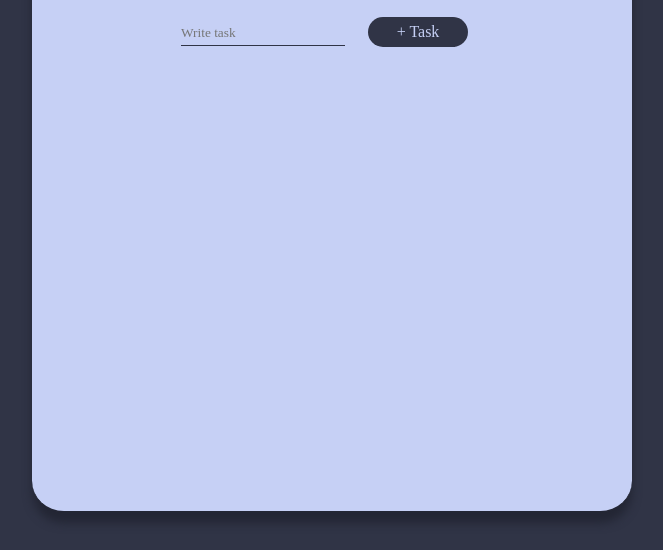
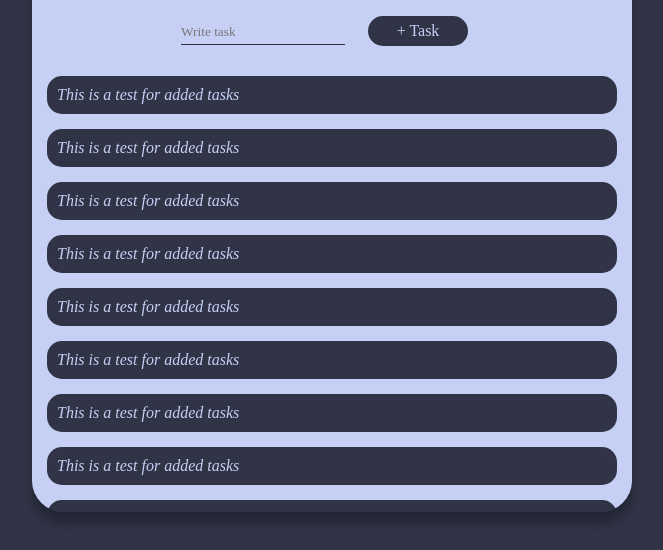
Before and after one commit to Nuggxt/PomoNugget, a plain HTML site: page index.html in a window 1280 px wide. Shown: the part 642-1192 px from the top of the page, without its empty margins (308-971 px from the left). Drawn offline with Linux system fonts and the light colour scheme; a web font is replaced by a local one.

Commit message:
small UI testing update
Added a new div element to test where the tasks will be and look like.

```diff
--- a/index.html
+++ b/index.html
@@ -19,17 +19,18 @@
     <a class="login-main-btn" href="#"><img class="login-img" src="https://cdn-icons-png.flaticon.com/512/74/74472.png"
         alt=""></a>
   </header>
+
   <main>
     <div class="pomo-card">
       <div class="btns">
         <div id="pomodoro">
-          <button onclick="pomoBtn()">Pomodoro</button>
+          <button id="pomoBtn">Pomodoro</button>
         </div>
         <div id="shortbr">
-          <button onclick="shortBtn()">Short Break</button>
+          <button id="shortBtn">Short Break</button>
         </div>
         <div id="longbr">
-          <button onclick="longBtn()">Long Break</button>
+          <button id="longBtn">Long Break</button>
         </div>
       </div>
       <div id="timer">
@@ -45,6 +46,7 @@
       </div>
     </div>
   </main>
+
   <div class="middle">
     <div class="tasks-section">
       <div class="task-title">
@@ -58,7 +60,17 @@
           </form>
         </div>
         <div class="tasks">
-          <div id="newTask"></div>
+          <div id="newTask">This is a test for added tasks</div>
+          <div id="newTask">This is a test for added tasks</div>
+          <div id="newTask">This is a test for added tasks</div>
+          <div id="newTask">This is a test for added tasks</div>
+          <div id="newTask">This is a test for added tasks</div>
+          <div id="newTask">This is a test for added tasks</div>
+          <div id="newTask">This is a test for added tasks</div>
+          <div id="newTask">This is a test for added tasks</div>
+          <div id="newTask">This is a test for added tasks</div>
+          <div id="newTask">This is a test for added tasks</div>
+          <div id="newTask">This is a test for added tasks</div>
         </div>
       </div>
     </div>
@@ -78,7 +90,9 @@
         </div>
       </div>
     </div>
-    <footer></footer>
+    <footer>
+      <p>This web app was made by: <span>NuggxtDev</span></p>
+    </footer>
     <script src="main.js"></script>
 </body>
 
--- a/style.css
+++ b/style.css
@@ -9,6 +9,10 @@
 body {
 	background-color: #303446;
 	color: #c6d0f5;
+	max-width: 600px;
+	min-width: 320px;
+	margin-left: auto;
+	margin-right: auto;
 }
 
 header {
@@ -17,9 +21,8 @@ header {
 	display: flex;
 	justify-content: space-between;
 	align-items: center;
-	max-width: 600px;
-	min-width: 400px;
 	height: 75px;
+
 }
 
 .logo {
@@ -37,8 +40,6 @@ header {
 	flex-direction: column;
 	justify-content: center;
 	align-items: center;
-	max-width: 600px;
-	min-width: 400px;
 	height: 350px;
 	margin: auto;
 	margin-top: 50px;
@@ -100,8 +101,6 @@ button:active {
 .notes-section-main {
 	background-color: #c6d0f5;
 	border-radius: 2rem;
-	max-width: 600px;
-	min-width: 400px;
 	height: 600px;
 	margin: auto;
 	margin-top: 80px;
@@ -116,9 +115,9 @@ button:active {
 h3 {
 	font-size: 2rem;
 	font-style: italic;
-	/* border: 1px solid red; */
 	padding: 15px;
-	border-bottom: 2px solid #232634;
+	border-bottom: 1px solid #232634;
+	overflow: hidden scroll;
 }
 
 #new-task-submit,
@@ -141,8 +140,27 @@ h3 {
 	background-color: transparent;
 	border-bottom: 1px solid #303446;
 	height: 25px;
+
+}
+
+#newTask {
+	margin-top: 15px;
+	text-align: start;
+	background-color: #303446;
+	color: #c6d0f5;
+	padding: 10px;
+	border-radius: 15px;
+	font-size: 1rem;
+}
+
+#newTask:hover {
+	transform: scale(1.02);
+	transition: ease-in-out .5s;
+	box-shadow:  0 10px 30px black;
 }
 
 footer {
-	height: 200px;
+	margin-top: 50px;
+	text-align: center;
+	height: 100px;
 }
```
